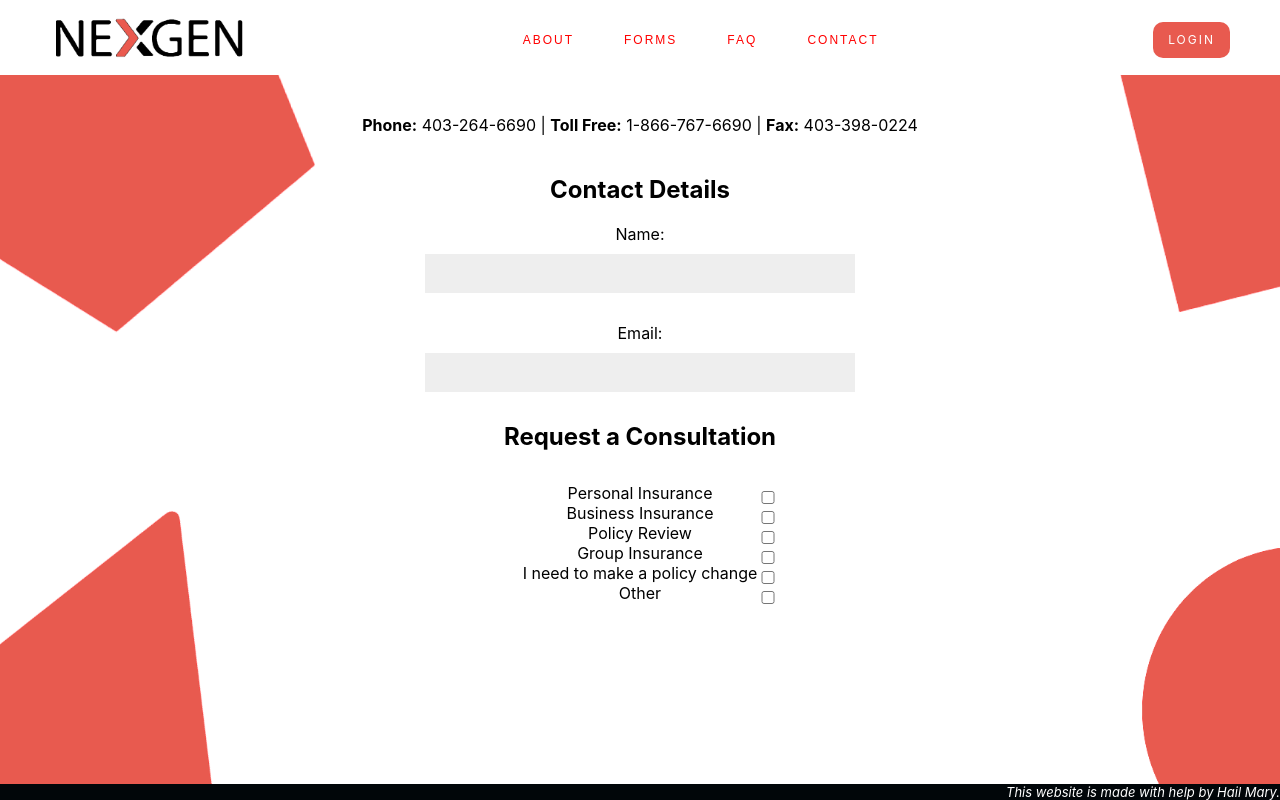
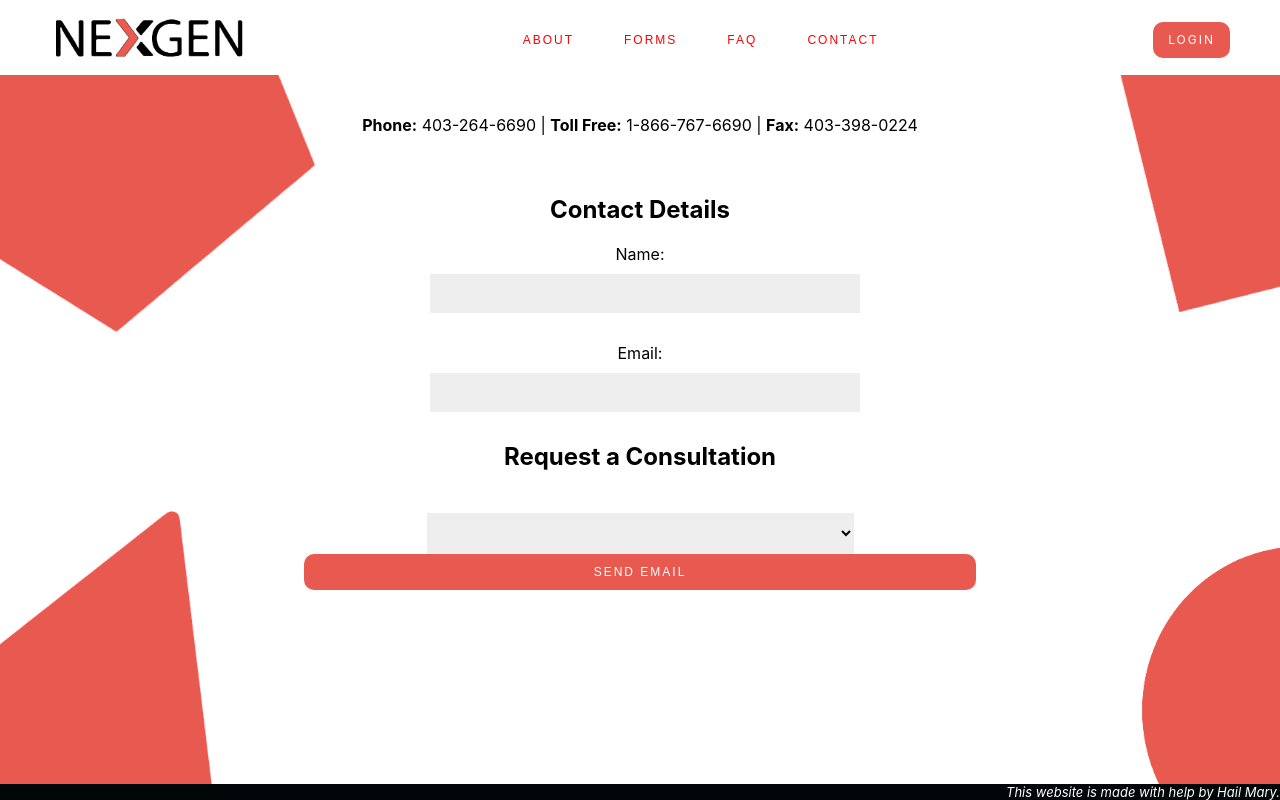
Before and after one commit to HailMaryProj304/HailMary, a React (Create React App) app in the folder projectnexgenfinancial/: page /Contact in a window 1280 px wide. Built offline with nearby package versions, Linux system fonts and the light colour scheme.

Commit message:
unfinished

```diff
--- a/projectnexgenfinancial/src/Login.js
+++ b/projectnexgenfinancial/src/Login.js
@@ -3,6 +3,7 @@ import React, {useState} from 'react';
 import LoginPage from './components/LoginPage';
 import MainPage from './components/MainPage';
 import axios from 'axios';
+import { Redirect, useHistory } from "react-router-dom";
 
 function Login() {
     //contains user object
@@ -11,11 +12,23 @@ function Login() {
     const [error, setError] = useState("");
     const [email, setEmail] = useState("");
     const [password, setPass] = useState("");
-
+    const history = useHistory();
     //function login pass in details
     const Validate = details => {
         console.log(details);
+        axios.get("http://localhost:8080/admin/login/" + details.username + "&" + details.password).then((response) => {
+            setError("");
+            const testUser = response.data;
+            setUser(testUser);
+            setEmail(details.email);
+            setPass(details.password);
 
+            localStorage.setItem('user', JSON.stringify(testUser));
+            console.log(testUser);
+            console.log("logged in");
+            history.push("/AdminPage")
+            return <Redirect to= 'src\components\AdminPage.js' />
+        }).catch(err => {
         axios.get("http://localhost:8080/clients/login/" + details.username + "&" + details.password)
         .then((response) => {
             setError("");
@@ -29,9 +42,8 @@ function Login() {
             console.log("logged in");
         }, (error) => {
             setError("Your credentials are invalid");
-        });
+        })});
     }
-
     //function logout
     const Logout = () => {
         console.log("Logout");
--- a/projectnexgenfinancial/src/components/Contact.js
+++ b/projectnexgenfinancial/src/components/Contact.js
@@ -1,7 +1,16 @@
-import React from "react";
+import axios from "axios";
+import React, { useState } from "react";
 import "../CSS/style.css";
 
 function Contact() {
+  const [emailDetails, setEmailDetails] = useState({
+    from: "", name: "", topic: "",
+  });
+  const submitHandler = (e) => {
+    e.preventDefault();
+    console.log("Test" + emailDetails.topic + emailDetails.name + emailDetails.from)
+    axios.post("http://localhost:8080/clients/sendEmail", emailDetails)
+  }
   return (
     <div className="container" style={{ marginTop: "5vh" }}>
       <div className="Contact-Header">
@@ -10,67 +19,32 @@ function Contact() {
           <b>Fax:</b> 403-398-0224
         </p>
       </div>
-      <div className="Contact-Form">
+      <form className="Contact-Form" onSubmit={submitHandler}>
         <h2 htmlFor="Contact Details" style={{textAlign:"center"}}>Contact Details</h2>
         <div className="form-center">
           <p>Name:</p>
-          <input type="text" className="form-control" />
+          <input type="text" className="form-control" onChange={(e) => setEmailDetails({...emailDetails, name: e.target.value}) } value={emailDetails.name}/>
         </div>
         <div className="form-center">
           <p>Email:</p>
-          <input type="text" className="form-control" />
+          <input type="text" className="form-control" onChange={(e) => setEmailDetails({...emailDetails, from: e.target.value}) } value={emailDetails.from}/>
         </div>
         <h2 className="form-center" htmlFor="consultation" style={{marginBottom:'2rem'}}>Request a Consultation</h2>
-        <div className="consultation-checkboxes form-center">
-          Personal Insurance
-          <input
-            className="checkbox"
-            type="checkbox"
-            name="personal insurance"
-            id="personalInsurance"
-          />{" "}
-        </div>
-        <div className="consultation-checkboxes form-center">
-          Business Insurance
-          <input
-            className="checkbox"
-            type="checkbox"
-            name="Business Insurance"
-            id="businessInsurance"
-          />{" "}
-        </div>
-        <div className="consultation-checkboxes form-center">
-          Policy Review
-          <input
-            className="checkbox"
-            type="checkbox"
-            name="policy Review"
-            id="policyReview"
-          />{" "}
-        </div>
-        <div className="consultation-checkboxes form-center">
-          Group Insurance
-          <input
-            className="checkbox"
-            type="checkbox"
-            name="Group Insurance"
-            id="Group Insurance"
-          />{" "}
-        </div>
-        <div className="consultation-checkboxes form-center">
-          I need to make a policy change
-          <input
-            className="checkbox"
-            type="checkbox"
-            name="policy change"
-            id="policyChange"
-          />{" "}
-        </div>
-        <div className="consultation-checkboxes form-center">
-          Other
-          <input className="checkbox" type="checkbox" name="Other" id="other" />
-        </div>
-      </div>
+        <select
+                 name="topic"
+                 id="topic"
+                 className="select-item"
+                required onChange={(e) => setEmailDetails({...emailDetails, topic: e.target.value}) } value={emailDetails.topic}>
+                <option selected=""> </option>
+                <option value="Personal Insurance">Personal Insurance</option>
+                <option value="Business Insurance">Business Insurance</option>
+                <option value="Policy Review">Policy Review</option>
+                <option value="Group Insurance">Group Insurance</option>
+                <option value="I need to make a policy change">I need to make a policy change</option>
+                <option value="Other">Other</option>
+              </select>
+        <input type="submit" className="button" value="Send Email"></input>
+      </form>
     </div>
   );
 }
--- a/projectnexgenfinancial/src/components/Register.js
+++ b/projectnexgenfinancial/src/components/Register.js
@@ -28,7 +28,7 @@ function Register() {
             setError("Email is taken")
         }, (error) => {
           const res = axios.post(
-            "http://localhost:8080/clients/RegisterClient",regDetails)
+            "http://localhost:8080/clients/registerClient",regDetails)
             setError("")
             console.log("TEST1")
             history.push("/login");
```
Also changed, not shown: projectnexgenfinancial/src/components/AdminPage.js (added, +25 -0 lines).
